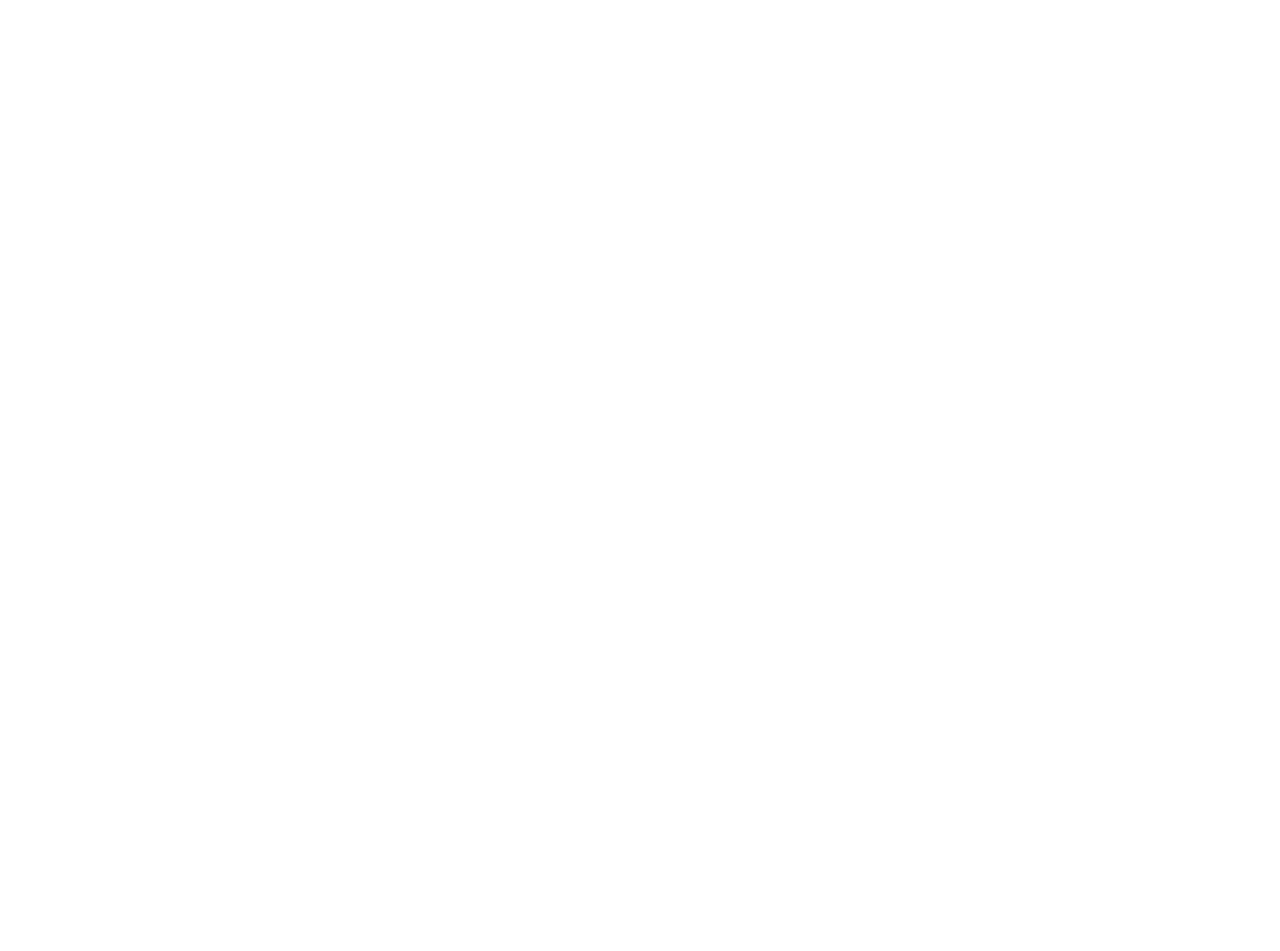
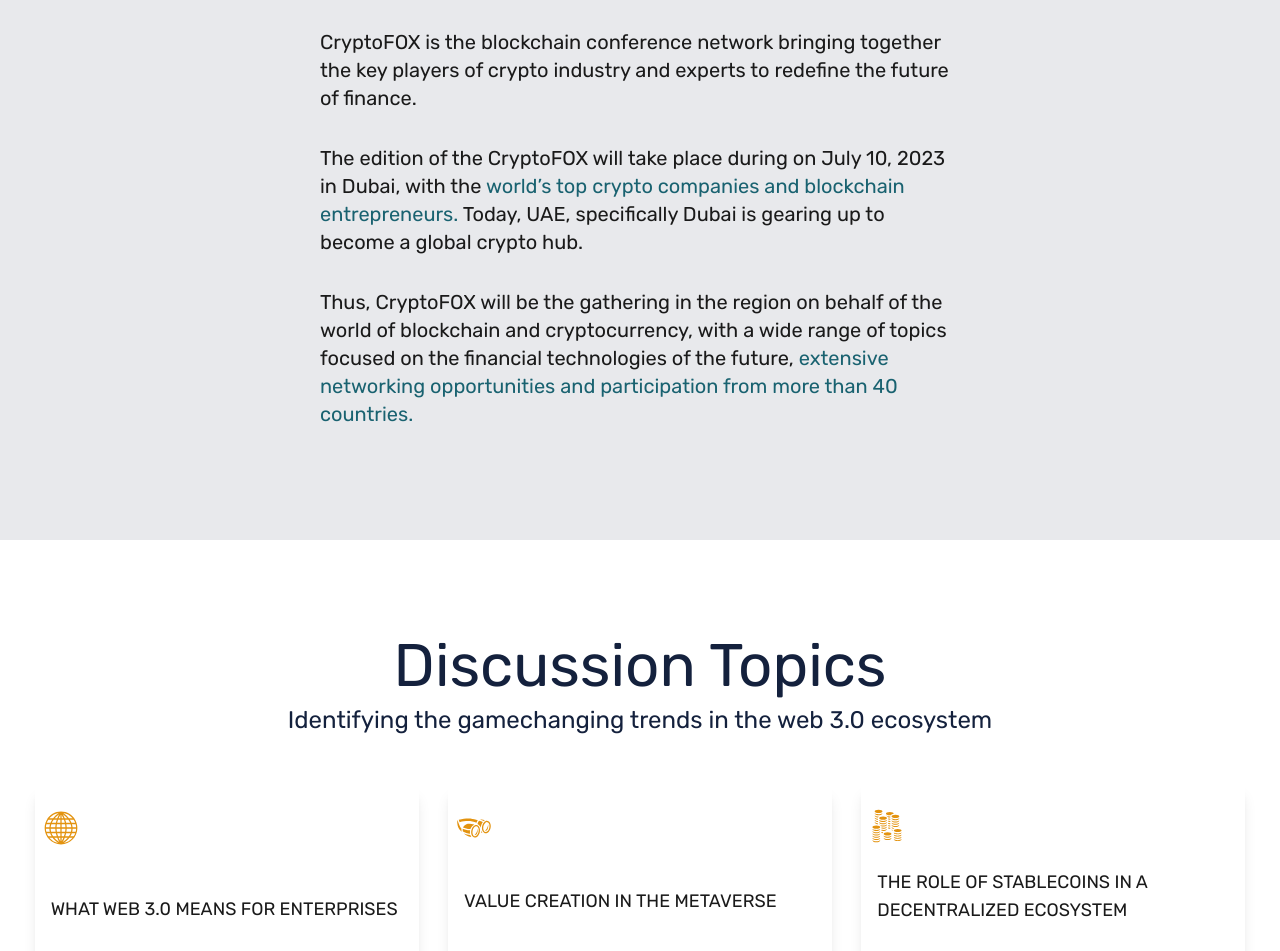
Before and after one commit to ewa1do/cryptofox_page, a Next.js app: page / in a window 1280 px wide. Shown: the part 960-1911 px from the top of the page. Before the commit the page ends 800 px from the top, so only its background shows below. Built offline with nearby package versions, Linux system fonts and the light colour scheme.

Commit message:
adding about and topics section for desktop

```diff
--- /dev/null
+++ b/src/components/About.js
@@ -0,0 +1,43 @@
+import { fonts } from '@/utilities'
+
+const { rubik } = fonts()
+
+export function About() {
+    return (
+        <section
+            className={`${rubik.className} grid place-items-center w-screen py-24 bg-[#e8e9ec]`}
+        >
+            <h3 className={`md: text-6xl text-royalBlue pb-4`}>Who We Are</h3>
+
+            <article className={`md: w-3/6 text-xl text-shade`}>
+                <p className={`py-4`}>
+                    CryptoFOX is the blockchain conference network bringing
+                    together the key players of crypto industry and experts to
+                    redefine the future of finance.
+                </p>
+
+                <p className={`py-4`}>
+                    The edition of the CryptoFOX will take place during on July
+                    10, 2023 in Dubai, with the{' '}
+                    <span className="text-accent_shade">
+                        world’s top crypto companies and blockchain
+                        entrepreneurs.
+                    </span>{' '}
+                    Today, UAE, specifically Dubai is gearing up to become a
+                    global crypto hub.
+                </p>
+
+                <p className={`py-4`}>
+                    Thus, CryptoFOX will be the gathering in the region on
+                    behalf of the world of blockchain and cryptocurrency, with a
+                    wide range of topics focused on the financial technologies
+                    of the future,{' '}
+                    <span className="text-accent_shade">
+                        extensive networking opportunities and participation
+                        from more than 40 countries.
+                    </span>
+                </p>
+            </article>
+        </section>
+    )
+}
--- /dev/null
+++ b/src/components/Header.js
@@ -0,0 +1,12 @@
+import { HeroTitle, Nav } from './index'
+
+import classes from '../styles/header.module.css'
+
+export function Header() {
+    return (
+        <header className={`${classes.header}`}>
+            <Nav />
+            <HeroTitle />
+        </header>
+    )
+}
--- /dev/null
+++ b/src/components/Topics.js
@@ -0,0 +1,47 @@
+import { topics } from '@/lib'
+import { fonts } from '@/utilities'
+
+import { BsMic } from 'react-icons/bs'
+
+const { rubik, press_start_2p } = fonts()
+
+export function Topics() {
+    return (
+        <section className={`${rubik.className} md: py-24 px-10 text-shade`}>
+            <div className="flex flex-col items-center mb-12">
+                <h3 className={`md: text-6xl text-royalBlue pb-2`}>
+                    Discussion Topics
+                </h3>
+                <h5 className={`md: text-2xl text-royalBlue`}>
+                    Identifying the gamechanging trends in the web 3.0 ecosystem
+                </h5>
+            </div>
+            <article
+                className={`md: grid grid-cols-3 grid-rows-4 gap-x-10 gap-y-20 place-items-center`}
+            >
+                {topics().map((topic, i) => {
+                    return (
+                        <div
+                            key={`topic-${i + 1}`}
+                            className={`md: min-h-[22rem] w-[24rem] flex flex-col justify-between rounded-lg shadow-lg shadow-gray  py-4`}
+                        >
+                            <i className="text-4xl text-gold_shade p-2">
+                                {topic.icon}
+                            </i>
+                            <h2 className="text-lg p-4">{topic.title}</h2>
+                            <p className="p-2 ">{topic.intro}</p>
+                            <h3
+                                className={`p-2 text-lg flex items-center justify-end text-shade`}
+                            >
+                                {topic.speaker}
+                                <i className="text-xl px-2 text-accent">
+                                    <BsMic />
+                                </i>
+                            </h3>
+                        </div>
+                    )
+                })}
+            </article>
+        </section>
+    )
+}
--- a/src/components/index.js
+++ b/src/components/index.js
@@ -1,2 +1,5 @@
 export * from './Nav'
 export * from './HeroTitle'
+export * from './About'
+export * from './Header'
+export * from './Topics'
--- a/src/lib/index.js
+++ b/src/lib/index.js
@@ -1 +1,2 @@
 export * from './sections'
+export * from './topics'
--- a/src/pages/index.js
+++ b/src/pages/index.js
@@ -1,18 +1,11 @@
-import { Inter } from 'next/font/google'
-import { HeroTitle, Nav } from '@/components'
-
-const inter = Inter({ subsets: ['latin'] })
-
-import classes from '../styles/header.module.css'
+import { About, Header, Topics } from '@/components'
 
 export default function Home() {
     return (
         <main>
-            <header className={`${classes.header}`}>
-                <Nav />
-
-                <HeroTitle />
-            </header>
+            <Header />
+            <About />
+            <Topics />
         </main>
     )
 }
--- a/src/styles/globals.css
+++ b/src/styles/globals.css
@@ -30,6 +30,7 @@ html {
 }
 
 body {
+    overflow-x: hidden;
     /* color: rgb(var(--foreground-rgb));
     background: linear-gradient(
             to bottom,
--- a/src/styles/header.module.css
+++ b/src/styles/header.module.css
@@ -8,4 +8,5 @@
         url('/img/hero-2.jpg');
     background-size: cover;
     background-attachment: fixed;
+    background-position: center;
 }
--- a/tailwind.config.js
+++ b/tailwind.config.js
@@ -16,9 +16,12 @@ module.exports = {
                 primary: '#FFFFFF',
                 complement: '#000000',
                 accent: '#1f7a8c',
+                accent_shade: '#196270',
                 royalBlue: '#14213D',
                 gold: '#FCA311',
+                gold_shade: '#e3930f',
                 gray: '#E5E5E5',
+                shade: '#1a1a1a',
             },
         },
     },
```
Also changed, not shown: src/lib/topics.js (added).
